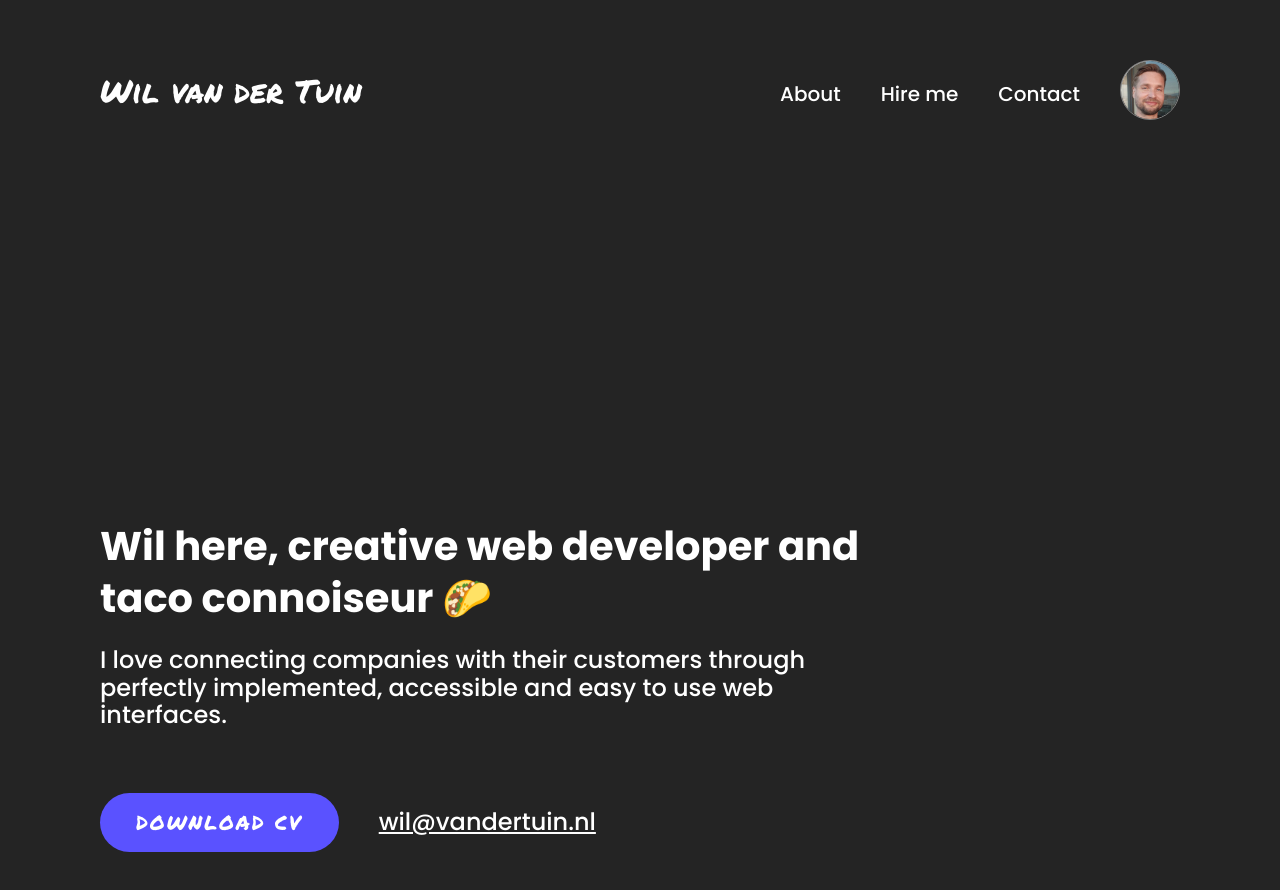
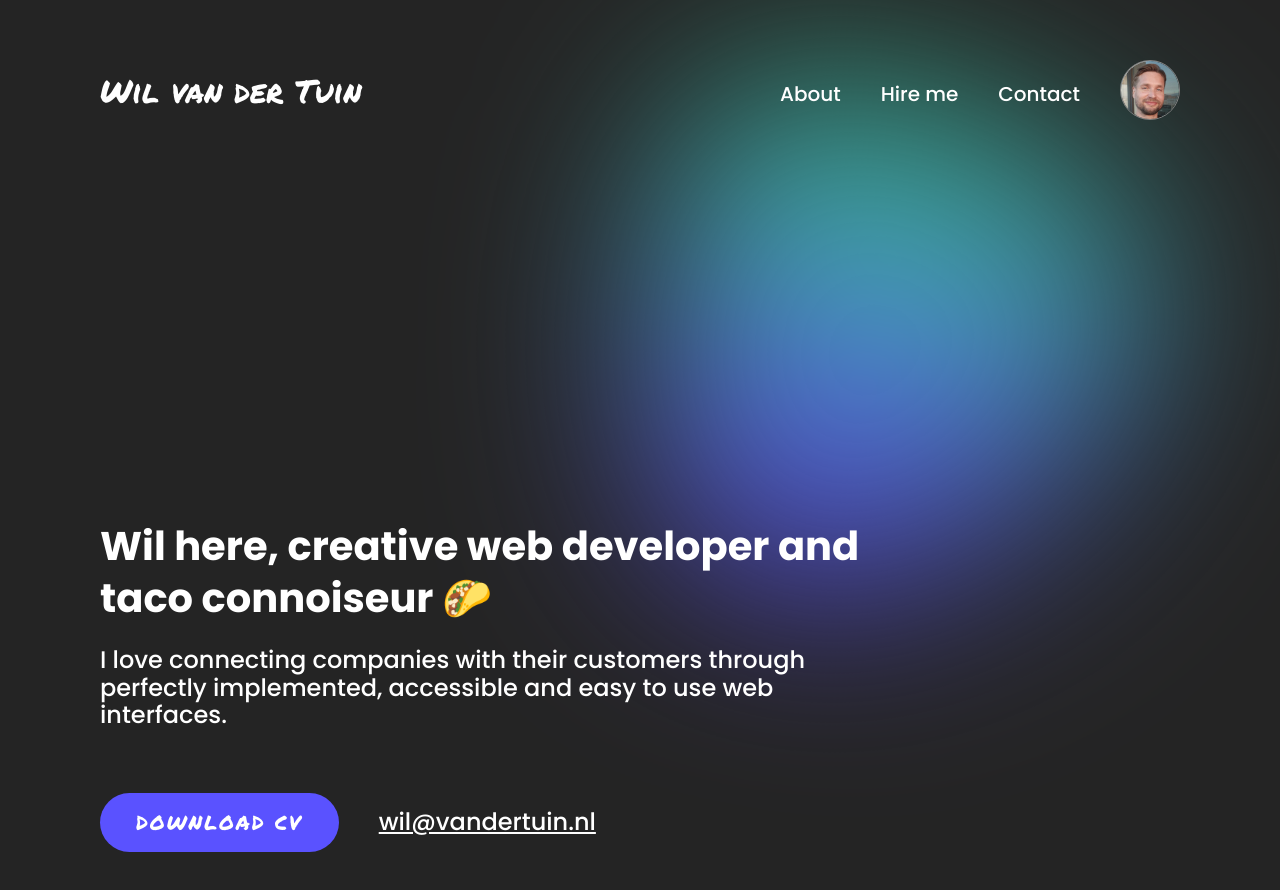
Before and after one commit to Jeromche/wil-portfolio-2022, a Vue app: page / in a window 1280 px wide. Shown: the top 890 px of the page. Built offline with nearby package versions, Linux system fonts and the light colour scheme.

Commit message:
Add animation.

```diff
--- /dev/null
+++ b/src/components/Animation.vue
@@ -0,0 +1,31 @@
+<template>
+  <div class="animation" />
+</template>
+
+<style scoped>
+@keyframes rotate {
+  0% {
+    transform: rotate(0deg);
+  }
+
+  100% {
+    transform: rotate(360deg);
+  }
+}
+
+.animation {
+  --size: 500px;
+
+  position: absolute;
+  top: 100px;
+  left: 50%;
+  transform: translateX(600px);
+  width: var(--size);
+  height: var(--size);
+  filter: blur(calc(var(--size) / 5));
+  background-image: linear-gradient(#37eba9d9, #5b37eb);
+  animation: rotate 50s cubic-bezier(0.8, 0.2, 0.2, 0.8) alternate infinite;
+  border-radius: 30% 70% 70% 30% / 30% 30% 70% 70%;
+  z-index: -1;
+}
+</style>
--- a/src/views/Home.vue
+++ b/src/views/Home.vue
@@ -1,9 +1,11 @@
 <script lang="ts" setup>
+import Animation from '../components/Animation.vue';
 import PageHeader from "@/components/PageHeader.vue"
 import Hero from '@/components/Hero.vue';
 </script>
 
 <template>
+  <Animation />
   <PageHeader />
   <Hero />
 </template>
```
